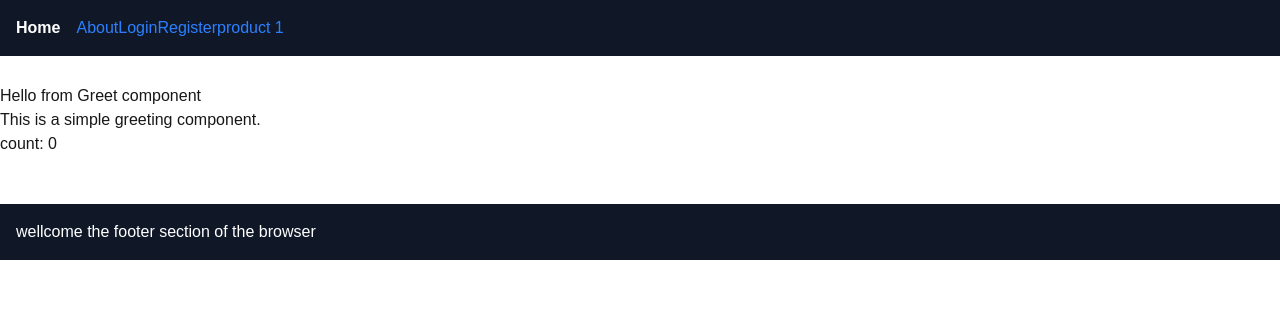
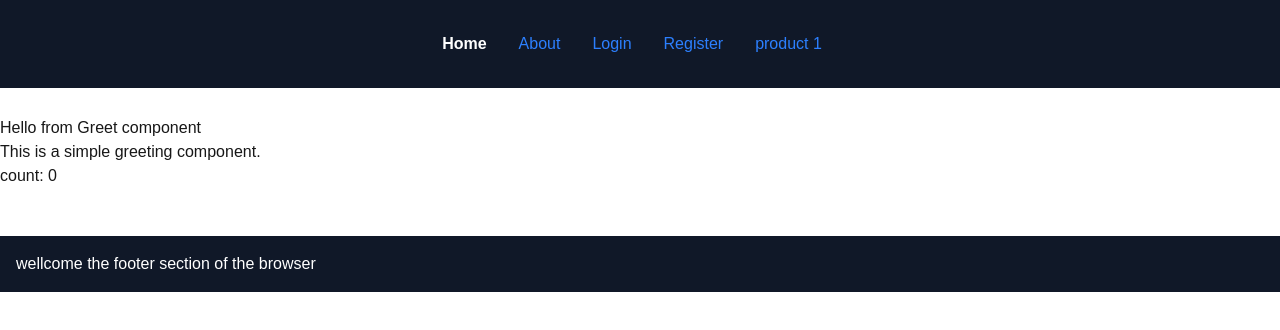
Before and after one commit to MogesBekele/nextjs, a Next.js app: page / in a window 1280 px wide. Shown: the top 330 px of the page. Built offline with nearby package versions, Linux system fonts and the light colour scheme.

Commit message:
add the active link on both navigation link

```diff
--- a/src/app/components/navigation.tsx
+++ b/src/app/components/navigation.tsx
@@ -4,12 +4,12 @@ import {usePathname} from "next/navigation"
 export default function Navigation(){
   const pathname = usePathname()
   return(
-  <nav>
-   <Link className={pathname === "/"? "font-bold mr-4": "text-blue-500"} href="/">Home</Link>
-    <Link className={pathname === "/about"? "font-bold mr-4": "text-blue-500"} href="/about">About</Link>
-    <Link className={pathname === "/login"? "font-bold mr-4": "text-blue-500"} href="/login">Login</Link>
-    <Link className={pathname === "/register"? "font-bold mr-4": "text-blue-500"} href="/register">Register</Link>
-    <Link className={pathname === "/dashboard"? "font-bold mr-4": "text-blue-500"} href="/products/1">product 1</Link>
+  <nav className="flex justify-center items-center gap-4 p-4">
+   <Link className={pathname === "/"? "font-bold mr-4": "text-blue-500 mr-4"} href="/">Home</Link>
+    <Link className={pathname === "/about"? "font-bold mr-4": "text-blue-500 mr-4"} href="/about">About</Link>
+    <Link className={pathname === "/login"? "font-bold mr-4": "text-blue-500 mr-4"} href="/login">Login</Link>
+    <Link className={pathname === "/register"? "font-bold mr-4": "text-blue-500 mr-4"} href="/register">Register</Link>
+    <Link className={pathname === "/products/1"? "font-bold mr-4": "text-blue-500 mr-4"} href="/products/1">product 1</Link>
 
   </nav>
   )
```
